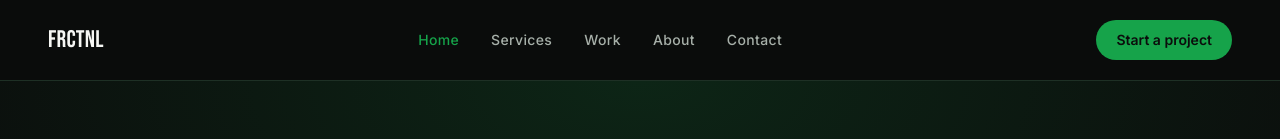
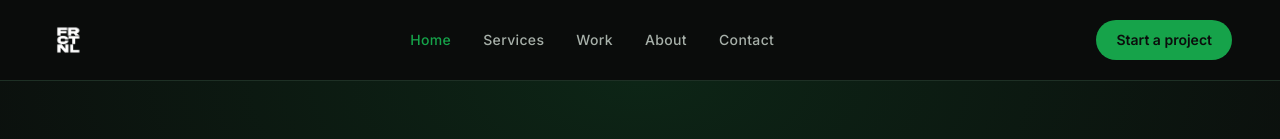
Before and after one commit to andyfrctnl/frctnl-website, a Next.js app: page / in a window 1280 px wide. Shown: the top 139 px of the page. Built offline with nearby package versions, Linux system fonts and the light colour scheme.

Commit message:
Use real FRCTNL logo mark in the nav and footer wordmark
Replaces the text-recreated "FRCTNL" wordmark with the actual logo
image (public/brand/frctnl-mark.png) in both the nav bar and footer,
since they share the same Wordmark component.

```diff
--- a/src/components/logo.tsx
+++ b/src/components/logo.tsx
@@ -1,18 +1,21 @@
+import Image from "next/image";
 import Link from "next/link";
 
-/**
- * Text-based recreation of the FRCTNL mark (condensed, notched-corner wordmark).
- * The client's source logo file is a pasted image we don't have as an asset —
- * swap this for the real SVG/PNG in public/ once it's exported.
- */
 export function Wordmark({ className = "" }: { className?: string }) {
   return (
     <Link
       href="/"
-      className={`font-display inline-flex items-center text-2xl tracking-wide text-on-dark ${className}`}
+      className={`inline-flex items-center ${className}`}
       aria-label="FRCTNL — home"
     >
-      FRCTNL
+      <Image
+        src="/brand/frctnl-mark.png"
+        alt="FRCTNL"
+        width={140}
+        height={140}
+        priority
+        className="h-9 w-9 sm:h-10 sm:w-10"
+      />
     </Link>
   );
 }
```
